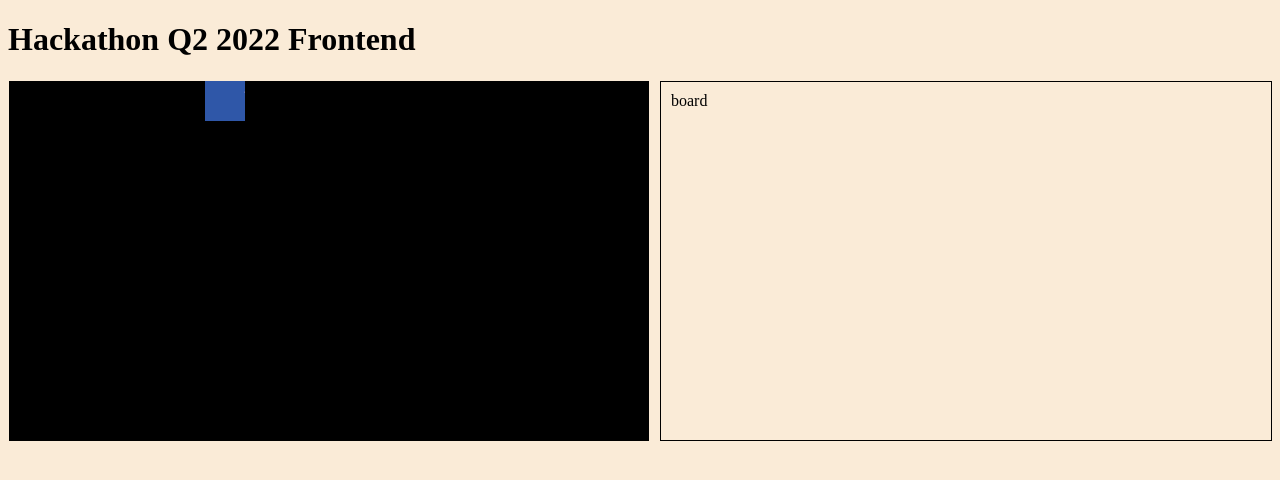
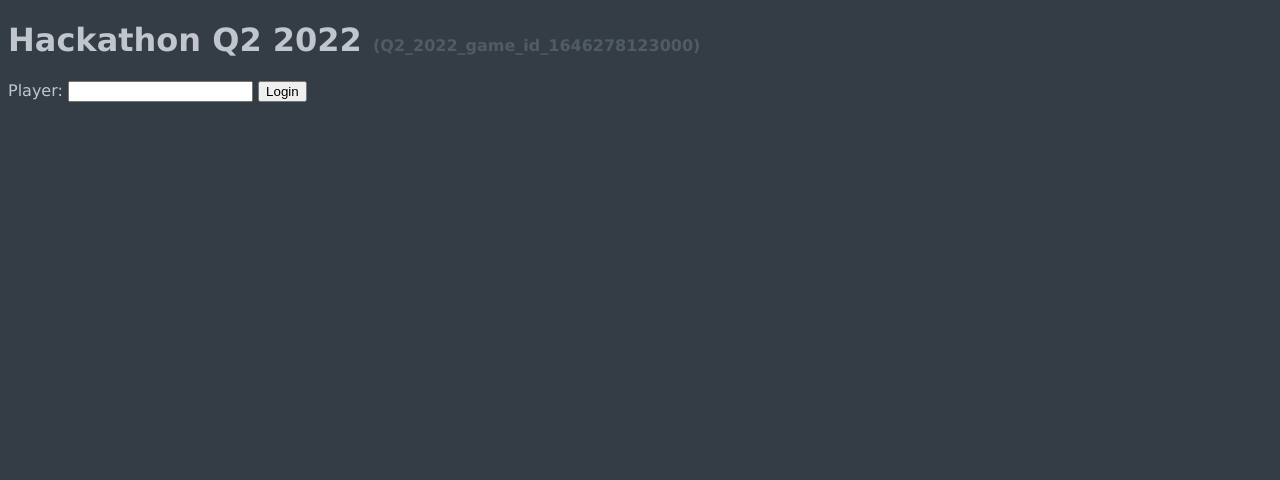
Before and after one commit to phairow/HackathonQ22022Frontend, a website: page index.html in a window 1280 px wide. Drawn offline with Linux system fonts and the light colour scheme.

Commit message:
improve organization and look, add pubnub uuid config

```diff
--- a/game/game.js
+++ b/game/game.js
@@ -1,13 +1,32 @@
 class Game {
 
   constructor (app) {
-    this.app = undefined;
+    this.reset();
   }
 
-  start (gameView) {
+  reset () {
+    this.uuid = undefined;
+    this.app = undefined;
+    this.gameInstanceId = undefined;
+  }
+
+  start (gameView, gameInstanceId, uuid, pubnub) {
+    this.pubnub = pubnub;
+    this.uuid = uuid;
+    this.gameInstanceId = gameInstanceId;
     this.app = new PIXI.Application({ width: 640, height: 360 });
-    gameView.appendChild(this.app.view);
+
+    pubnub.setUUID(uuid);
+
+    gameView.append(this.app.view);
+
     this.render();
+  }
+
+  stop () {
+    this.app.ticker.stop();
+    this.app.destroy(true);
+    this.reset();
   }
 
   render () {
--- a/game/leaderboard.js
+++ b/game/leaderboard.js
@@ -5,19 +5,21 @@ class Leaderboard {
     this.players = [];
   }
 
-  start (board) {
-    this.pubnub = new PubNub({
-      publishKey : "myPublishKey",
-      subscribeKey : "mySubscribeKey",
-      uuid: "myUniqueUUID"
-    });
+  start (board, gameInstanceId, uuid, pubnub) {
+    this.pubnub = pubnub;
+    this.uuid = uuid;
+    this.gameInstanceId = gameInstanceId;
+    this.board = board;
 
-    this.board = $(board);
     this.update();
   }
 
   update () {
-    this.board.html('<div>board</div>');
+    this.board.html(`
+      <div>
+        leader board
+      </div>
+    `);
   }
 
   getProfilePic(uuid) {
--- a/index.html
+++ b/index.html
@@ -4,7 +4,7 @@
     <meta name="viewport" content="width=device-width">
     <meta charset="utf-8">
 
-    <title>Hackathon Q2 2022 Frontend</title>
+    <title>Hackathon Q2 2022</title>
 
     <link rel="icon" href="/static/favicon.ico">
     <link rel="stylesheet" href="/static/index.css?v=0.0.1">
@@ -16,18 +16,79 @@
     <script src="/game/leaderboard.js"></script>
   </head>
   <body>
-    <h1>Hackathon Q2 2022 Frontend</h1>
-    <div class="container">
+    <h1 id="heading">Hackathon Q2 2022 <span id="game-instance"></span></h1>
+    <div id="login-container" class="container">
+      <div id="login-view" class="fixed">
+        <form action="javascript:() => false;">
+          Player:
+          <input id="username" type="text"/>
+          <button type="submit" onclick="login();">Login</button>
+        </form>
+      </div>
+      <div id="loggedin-view" class="fixed" style="display:none";>
+        Player: <span id="loggedin-user"></span>
+        <button type="submit" onclick="logout();">Exit</button>
+      </div>
+    </div>
+    <div id="game-container" class="container" style="display:none;">
       <div id="game-view" class="fixed"></div>
       <div id="leaderboard-view" class="flex-item">Leader</div>
     </div>
     <script>
+      let gameInstanceId = "Q2_2022_game_id_" + Date.now();
+      let publishKey = "myPublishKey";
+      let subscribeKey = "mySubscribeKey";
 
-      let gameView = document.getElementById('game-view');
-      game.start(gameView);
+      let pubnub = new PubNub({
+        publishKey : "myPublishKey",
+        subscribeKey : "mySubscribeKey",
+        uuid: "__UUID__",
+      });
 
-      let leaderboardView = document.getElementById('leaderboard-view');
-      leaderboard.start(leaderboardView);
+      let loginView = $('#login-view');
+      let loggedinView = $('#loggedin-view');
+      let loggedinUser= $('#loggedin-user');
+      let gameContainer = $('#game-container');
+      let gameView = $('#game-view');
+      let leaderboardView = $('#leaderboard-view');
+      let gameInstanceView = $('#game-instance');
+      let userNameTextBox = $('#username');
+
+      gameInstanceView.text(`(${gameInstanceId})`);
+
+      function login() {
+        let username = userNameTextBox.val();
+
+        if (username.length < 1) {
+          alert('user name required');
+        } else {
+          startGame(username);
+        }
+      }
+
+      function logout() {
+        userNameTextBox.val("");
+
+        stopGame();
+      }
+
+      function startGame(uuid) {
+        loginView.hide();
+        loggedinView.fadeIn();
+        gameContainer.fadeIn();
+
+        loggedinUser.text(uuid);
+
+        game.start(gameView, gameInstanceId, uuid, pubnub);
+        leaderboard.start(leaderboardView, gameInstanceId, uuid, pubnub);
+      }
+
+      function stopGame() {
+        loginView.fadeIn();
+        loggedinView.hide();
+        gameContainer.hide();
+        game.stop();
+      }
 
     </script>
   </body>
--- a/static/index.css
+++ b/static/index.css
@@ -1,5 +1,7 @@
 html {
-  background-color: antiquewhite;
+  color: #c0c5ce;
+  background-color: #343d46;
+  font-family: Verdana, Geneva, Tahoma, sans-serif;
 }
 
 #game-view {
@@ -20,6 +22,19 @@ html {
   padding: 10px;
 }
 
+#game-instance {
+  color: #4f5b66;
+  font-size: medium;
+}
+
+#login-container {
+  padding-bottom: 10px;
+}
+
+#loggedin-user {
+  font-weight: bold;
+}
+
 .container{
   display: flex;
 }
```
